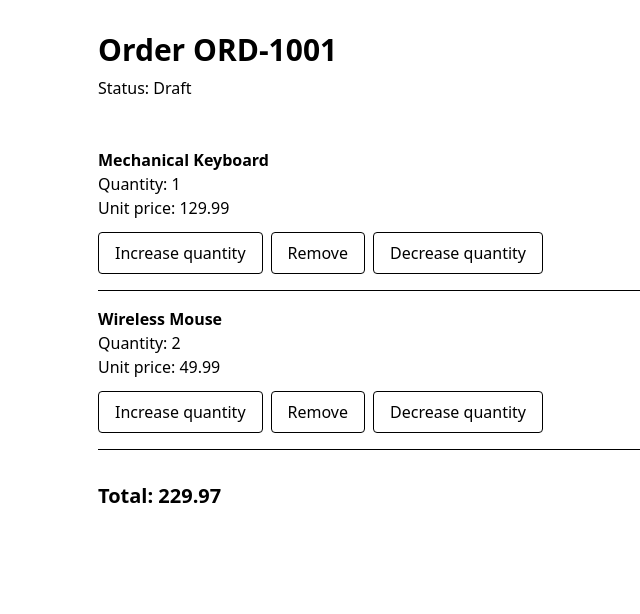
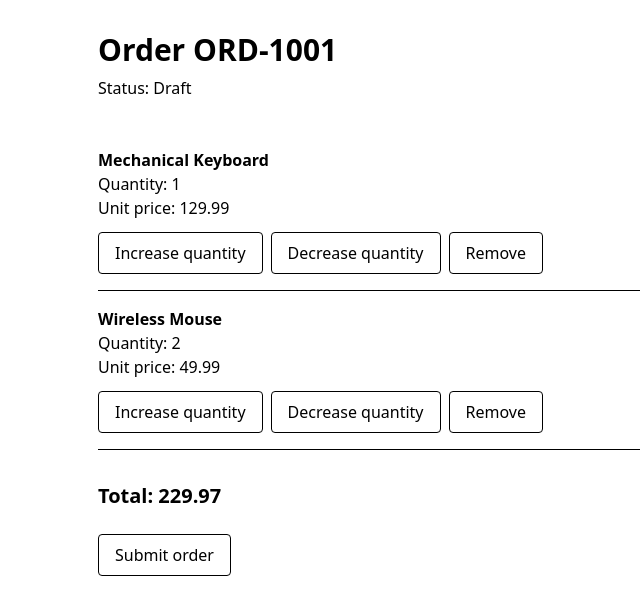
Before and after one commit to Olivierentwicklung/novatrade-frontend, an Angular app: page / in a window 1280 px wide. Shown: the top 614 px of the page, without its empty margins (190-830 px from the left). Built offline with nearby package versions, Linux system fonts and the light colour scheme.

Commit message:
feat(ch01): submit draft order

```diff
--- a/src/app/app.html
+++ b/src/app/app.html
@@ -12,6 +12,7 @@
         <h2 class="font-semibold">{{ line.productName }}</h2>
         <p>Quantity: {{ line.quantity }}</p>
         <p>Unit price: {{ line.unitPrice }}</p>
+
         <button
           type="button"
           class="mt-3 rounded border px-4 py-2 font-medium"
@@ -20,6 +21,16 @@
         >
           Increase quantity
         </button>
+
+        <button
+          type="button"
+          class="mt-3 ml-2 rounded border px-4 py-2 font-medium"
+          [attr.aria-label]="'Decrease ' + line.productName + ' quantity'"
+          (click)="decreaseQuantity(line.productName)"
+        >
+          Decrease quantity
+        </button>
+
         <button
           type="button"
           class="mt-3 ml-2 rounded border px-4 py-2 font-medium"
@@ -28,17 +39,18 @@
         >
           Remove
         </button>
-        <button
-          type="button"
-          class="mt-3 ml-2 rounded border px-4 py-2 font-medium"
-          [attr.aria-label]="'Decrease ' + line.productName + ' quantity'"
-          (click)="decreaseQuantity(line.productName)"
-        >
-          Decrease quantity
-        </button>
       </article>
     }
   </section>
 
   <p class="mt-8 text-xl font-semibold">Total: {{ order.total }}</p>
+
+  <button
+    type="button"
+    class="mt-6 rounded border px-4 py-2 font-medium"
+    aria-label="Submit order"
+    (click)="submitOrder()"
+  >
+    Submit order
+  </button>
 </main>
--- a/src/app/app.ts
+++ b/src/app/app.ts
@@ -62,4 +62,12 @@ export class App {
       0,
     );
   }
+
+  submitOrder() {
+    if (this.order.status !== 'Draft') {
+      return;
+    }
+
+    this.order.status = 'Submitted';
+  }
 }
```
